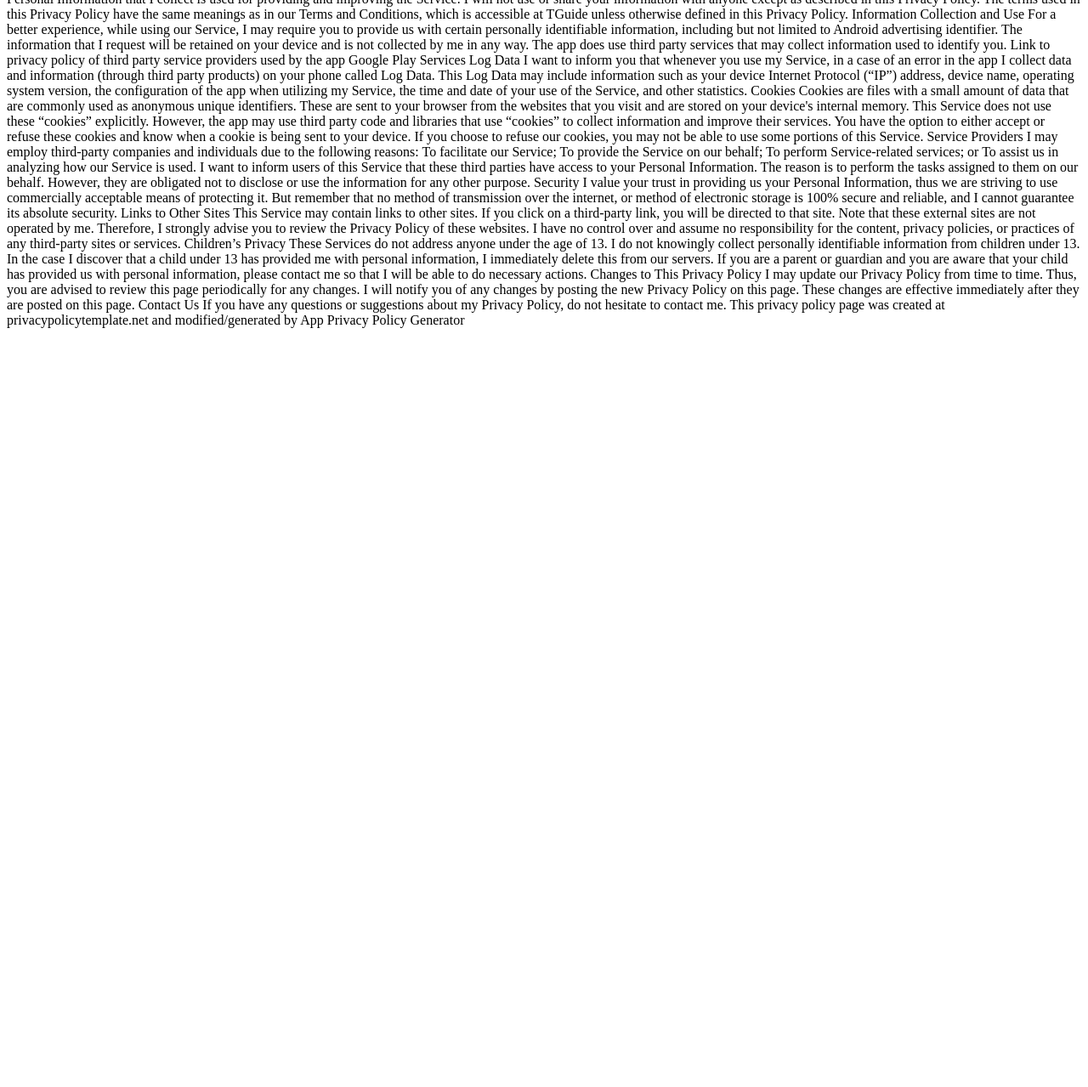
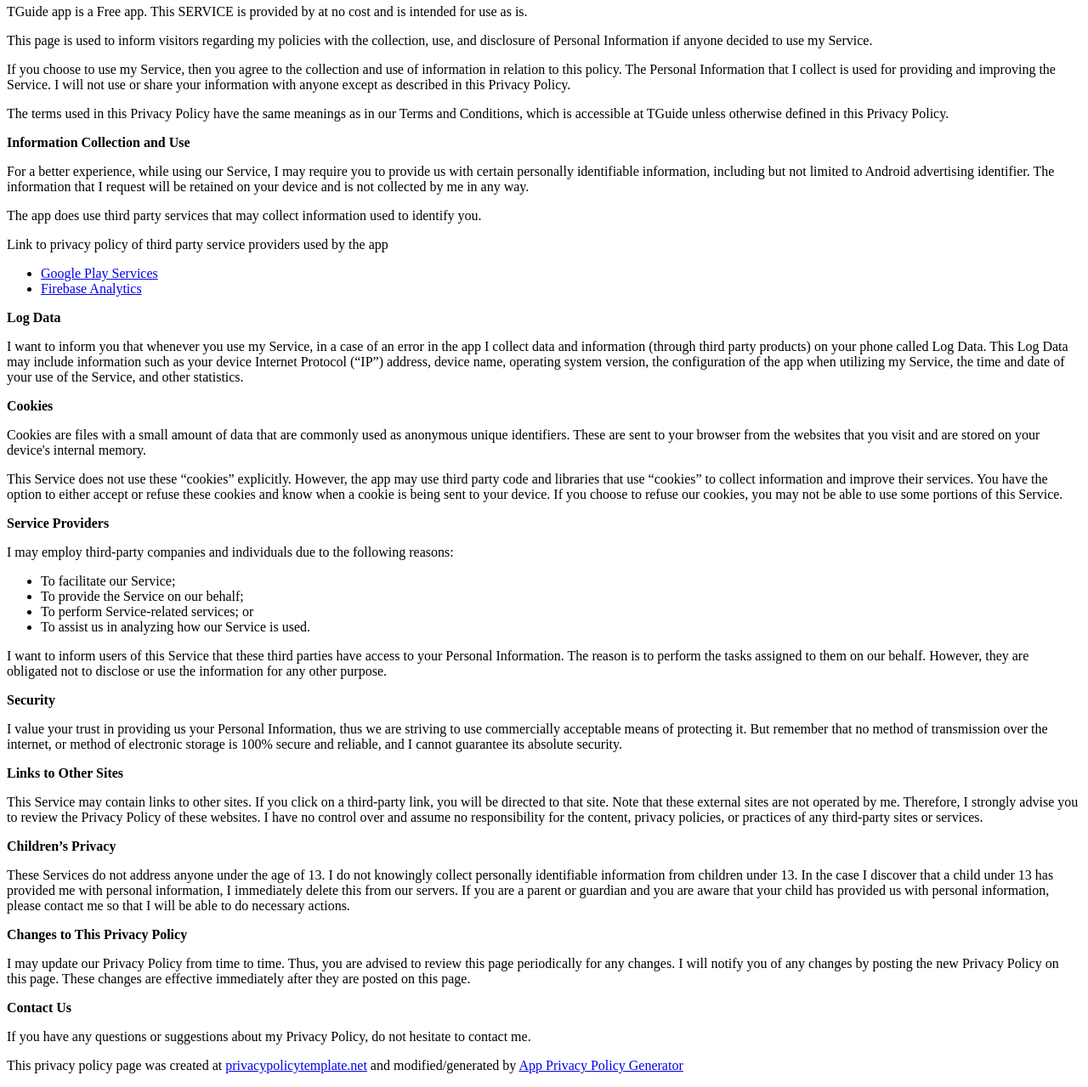
Before and after one commit to zhallgri/zhallgri.github.io, a plain HTML site: page index.html in a window 1280 px wide. Shown: the part 62-1341 px from the top of the page at 85% size. Before the commit the page ends 800 px from the top, so only its background shows below. Drawn offline with Linux system fonts and the light colour scheme.

Commit message:
Update index.html
Privacy Policy HTML

```diff
--- a/index.html
+++ b/index.html
@@ -4,65 +4,55 @@
 		<title>TGuide Privacy Policy</title>
 	</head>
 	<body>
-		 <p>
-			 TGuide app is built as a Free app. This SERVICE is provided by at no cost and is intended for use as is.
-
-This page is used to inform visitors regarding my policies with the collection, use, and disclosure of Personal Information if anyone decided to use my Service.
-
-If you choose to use my Service, then you agree to the collection and use of information in relation to this policy. The Personal Information that I collect is used for providing and improving the Service. I will not use or share your information with anyone except as described in this Privacy Policy.
-
-The terms used in this Privacy Policy have the same meanings as in our Terms and Conditions, which is accessible at TGuide unless otherwise defined in this Privacy Policy.
-
-Information Collection and Use
-
-For a better experience, while using our Service, I may require you to provide us with certain personally identifiable information, including but not limited to Android advertising identifier. The information that I request will be retained on your device and is not collected by me in any way.
-
-The app does use third party services that may collect information used to identify you.
-
-Link to privacy policy of third party service providers used by the app
-
-Google Play Services
-Log Data
-
-I want to inform you that whenever you use my Service, in a case of an error in the app I collect data and information (through third party products) on your phone called Log Data. This Log Data may include information such as your device Internet Protocol (“IP”) address, device name, operating system version, the configuration of the app when utilizing my Service, the time and date of your use of the Service, and other statistics.
-
-Cookies
-
-Cookies are files with a small amount of data that are commonly used as anonymous unique identifiers. These are sent to your browser from the websites that you visit and are stored on your device's internal memory.
-
-This Service does not use these “cookies” explicitly. However, the app may use third party code and libraries that use “cookies” to collect information and improve their services. You have the option to either accept or refuse these cookies and know when a cookie is being sent to your device. If you choose to refuse our cookies, you may not be able to use some portions of this Service.
-
-Service Providers
-
-I may employ third-party companies and individuals due to the following reasons:
-
-To facilitate our Service;
-To provide the Service on our behalf;
-To perform Service-related services; or
-To assist us in analyzing how our Service is used.
-I want to inform users of this Service that these third parties have access to your Personal Information. The reason is to perform the tasks assigned to them on our behalf. However, they are obligated not to disclose or use the information for any other purpose.
-
-Security
-
-I value your trust in providing us your Personal Information, thus we are striving to use commercially acceptable means of protecting it. But remember that no method of transmission over the internet, or method of electronic storage is 100% secure and reliable, and I cannot guarantee its absolute security.
-
-Links to Other Sites
-
-This Service may contain links to other sites. If you click on a third-party link, you will be directed to that site. Note that these external sites are not operated by me. Therefore, I strongly advise you to review the Privacy Policy of these websites. I have no control over and assume no responsibility for the content, privacy policies, or practices of any third-party sites or services.
-
-Children’s Privacy
-
-These Services do not address anyone under the age of 13. I do not knowingly collect personally identifiable information from children under 13. In the case I discover that a child under 13 has provided me with personal information, I immediately delete this from our servers. If you are a parent or guardian and you are aware that your child has provided us with personal information, please contact me so that I will be able to do necessary actions.
-
-Changes to This Privacy Policy
-
-I may update our Privacy Policy from time to time. Thus, you are advised to review this page periodically for any changes. I will notify you of any changes by posting the new Privacy Policy on this page. These changes are effective immediately after they are posted on this page.
-
-Contact Us
-
-If you have any questions or suggestions about my Privacy Policy, do not hesitate to contact me.
-
-This privacy policy page was created at privacypolicytemplate.net and modified/generated by App Privacy Policy Generator
-		</p>
+		<h2>TGuide Privacy Policy</h2> <p>  TGuide app is a Free app. This SERVICE is provided by
+                     at no cost and is intended for use as is.
+                  </p> <p>This page is used to inform visitors regarding my policies with the collection, use, and disclosure
+                    of Personal Information if anyone decided to use my Service.
+                  </p> <p>If you choose to use my Service, then you agree to the collection and use of information in
+                    relation to this policy. The Personal Information that I collect is used for providing and improving
+                    the Service. I will not use or share your information with anyone except as described
+                    in this Privacy Policy.
+                  </p> <p>The terms used in this Privacy Policy have the same meanings as in our Terms and Conditions, which is
+                    accessible at TGuide unless otherwise defined in this Privacy Policy.
+                  </p> <p><strong>Information Collection and Use</strong></p> <p>For a better experience, while using our Service, I may require you to provide us with certain
+                    personally identifiable information, including but not limited to Android advertising identifier. The information that I request will be retained on your device and is not collected by me in any way.
+                  </p> <p>The app does use third party services that may collect information used to identify you.</p> <div><p>Link to privacy policy of third party service providers used by the app</p> <ul><li><a href="https://www.google.com/policies/privacy/" target="_blank">Google Play Services</a></li><!----><li><a href="https://firebase.google.com/policies/analytics" target="_blank">Firebase Analytics</a></li><!----><!----><!----><!----><!----></ul></div> <p><strong>Log Data</strong></p> <p> I want to inform you that whenever you use my Service, in a case of
+                    an error in the app I collect data and information (through third party products) on your phone
+                    called Log Data. This Log Data may include information such as your device Internet Protocol (“IP”) address,
+                    device name, operating system version, the configuration of the app when utilizing my Service,
+                    the time and date of your use of the Service, and other statistics.
+                  </p> <p><strong>Cookies</strong></p> <p>Cookies are files with a small amount of data that are commonly used as anonymous unique identifiers.
+                    These are sent to your browser from the websites that you visit and are stored on your device's internal
+                    memory.
+                  </p> <p>This Service does not use these “cookies” explicitly. However, the app may use third party code and
+                    libraries that use “cookies” to collect information and improve their services. You have the option to
+                    either accept or refuse these cookies and know when a cookie is being sent to your device. If you choose
+                    to refuse our cookies, you may not be able to use some portions of this Service.
+                  </p> <p><strong>Service Providers</strong></p> <p> I may employ third-party companies and individuals due to the following reasons:</p> <ul><li>To facilitate our Service;</li> <li>To provide the Service on our behalf;</li> <li>To perform Service-related services; or</li> <li>To assist us in analyzing how our Service is used.</li></ul> <p> I want to inform users of this Service that these third parties have access to
+                    your Personal Information. The reason is to perform the tasks assigned to them on our behalf. However,
+                    they are obligated not to disclose or use the information for any other purpose.
+                  </p> <p><strong>Security</strong></p> <p> I value your trust in providing us your Personal Information, thus we are striving
+                    to use commercially acceptable means of protecting it. But remember that no method of transmission over
+                    the internet, or method of electronic storage is 100% secure and reliable, and I cannot guarantee
+                    its absolute security.
+                  </p> <p><strong>Links to Other Sites</strong></p> <p>This Service may contain links to other sites. If you click on a third-party link, you will be directed
+                    to that site. Note that these external sites are not operated by me. Therefore, I strongly
+                    advise you to review the Privacy Policy of these websites. I have no control over
+                    and assume no responsibility for the content, privacy policies, or practices of any third-party sites
+                    or services.
+                  </p> <p><strong>Children’s Privacy</strong></p> <p>These Services do not address anyone under the age of 13. I do not knowingly collect
+                    personally identifiable information from children under 13. In the case I discover that a child
+                    under 13 has provided me with personal information, I immediately delete this from
+                    our servers. If you are a parent or guardian and you are aware that your child has provided us with personal
+                    information, please contact me so that I will be able to do necessary actions.
+                  </p> <p><strong>Changes to This Privacy Policy</strong></p> <p> I may update our Privacy Policy from time to time. Thus, you are advised to review
+                    this page periodically for any changes. I will notify you of any changes by posting
+                    the new Privacy Policy on this page. These changes are effective immediately after they are posted on
+                    this page.
+                  </p> <p><strong>Contact Us</strong></p> <p>If you have any questions or suggestions about my Privacy Policy, do not hesitate to contact
+                    me.
+                  </p> <p>This privacy policy page was created at <a href="https://privacypolicytemplate.net" target="_blank">privacypolicytemplate.net</a>
+                    and modified/generated by <a href="https://app-privacy-policy-generator.firebaseapp.com/" target="_blank">App
+                      Privacy Policy Generator</a></p>
 	</body>
 </html>
```
